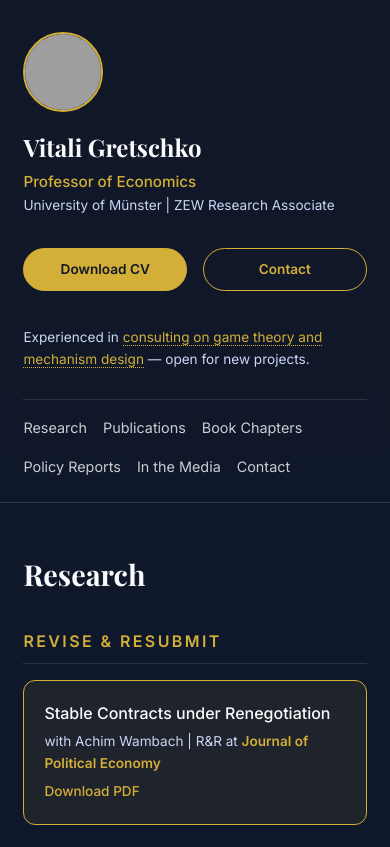
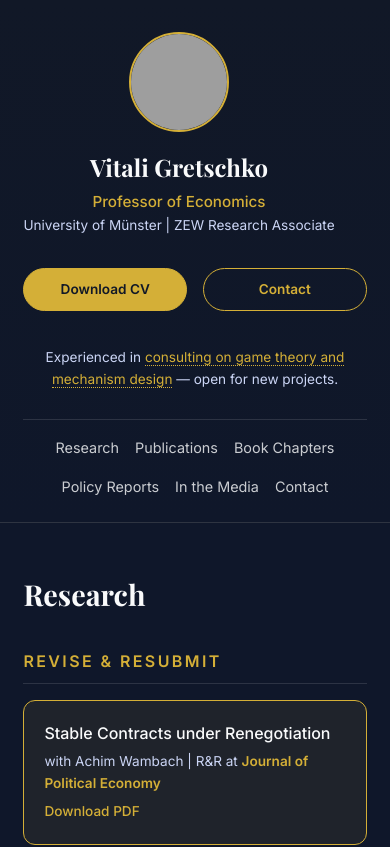
Before and after one commit to vgretschko/vgretschko.github.io, a plain HTML site: page index.html in a window 390 px wide. Shown: the top 847 px of the page. Drawn offline with nearby package versions, Linux system fonts and the light colour scheme; grey boxes are pictures that could not be loaded.

Commit message:
Update styles.css

```diff
--- a/styles.css
+++ b/styles.css
@@ -384,8 +384,19 @@ main {
 @media (max-width: 768px) {
   .profile {
     flex-direction: column;
-    align-items: flex-start;
+    align-items: center;
     gap: 1rem;
+    text-align: center;
+  }
+
+  .profile-photo {
+    width: 100px;
+    height: 100px;
+    flex-shrink: 0;
+  }
+
+  .profile-info {
+    text-align: center;
   }
 
   .profile-info h1 {
@@ -394,6 +405,11 @@ main {
 
   .nav {
     gap: 1rem;
+    justify-content: center;
+  }
+
+  .consulting-tagline {
+    text-align: center;
   }
 
   .section.alt {
```
